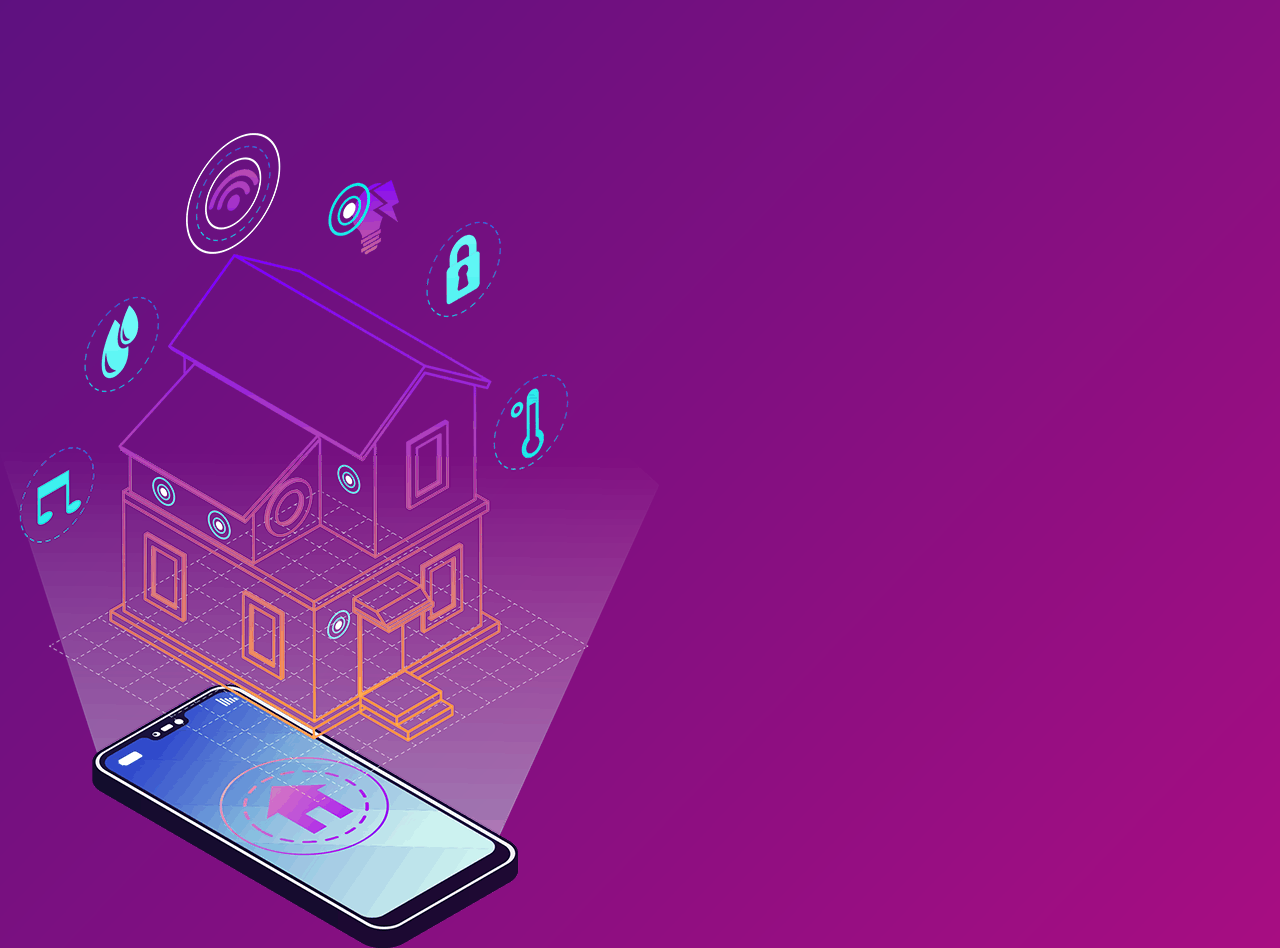
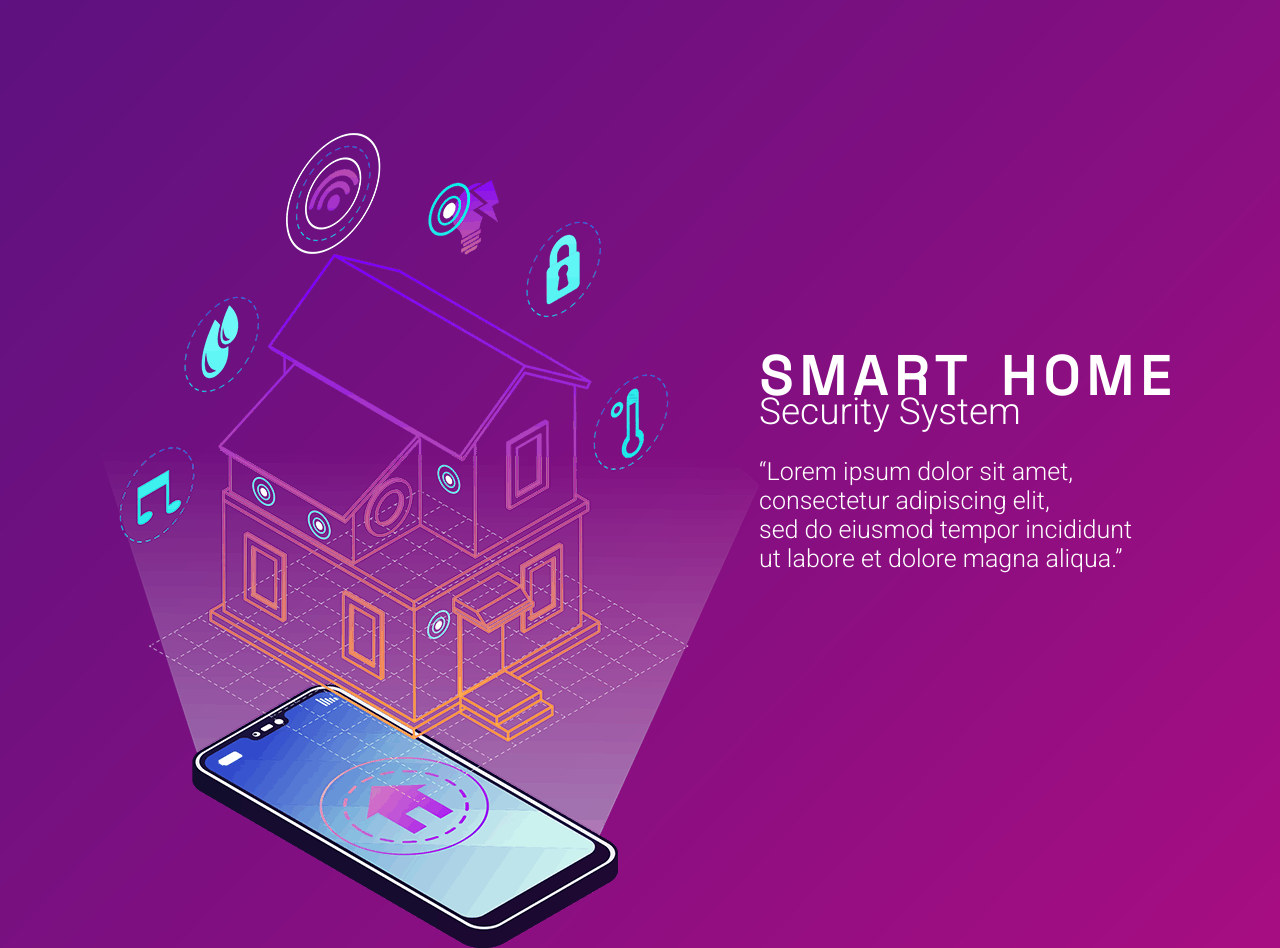
Before and after one commit to ArtemMartynow/future-is-now, a website built with Vite: page index.html in a window 1280 px wide. Shown: the part 820-1768 px from the top of the page. Built offline with nearby package versions, Linux system fonts and the light colour scheme.

Commit message:
added style for smart-home

```diff
--- a/index.html
+++ b/index.html
@@ -43,8 +43,8 @@
         <h2 class="smart-home__title">SMART HOME</h2>
         <h3 class="smart-home__subtitle">Security System</h3>
         <p class="smart-home__text text">
-          “Lorem ipsum dolor sit amet, consectetur
-          adipiscing elit, sed do eiusmod tempor
+          “Lorem ipsum dolor sit amet,<br> consectetur
+          adipiscing elit,<br> sed do eiusmod tempor
           incididunt ut labore et dolore magna aliqua.”
         </p>
       </div>
--- a/src/assets/scss/body.scss
+++ b/src/assets/scss/body.scss
@@ -22,4 +22,10 @@ body {
         top: 1717%;
         z-index: -1;
     }
+    .text {
+        font-size: 25px;
+        color: #fff;
+        font-family: 'Roboto', sans-serif;
+        font-weight: 100;
+    }
 }
--- /dev/null
+++ b/src/assets/scss/smart-home.scss
@@ -0,0 +1,35 @@
+.smart-home {
+    height: 815px;
+    display: flex;
+    justify-content: space-between;
+    color: #fff;
+    margin-left: 100px;
+    margin-right: 201px;
+    margin-bottom: 33px;
+    .smart-home__content {
+        .smart-home__title {
+            font-size: 54px;
+            font-family: 'Space Grotesk', sans-serif;
+            width: 422px;
+            height: 40px;
+            line-height: 42px;
+            word-spacing: 8px;
+            letter-spacing: 7px;
+            margin: 0;
+            padding-top: 223px;
+        }
+        .smart-home__subtitle {
+            font-family: 'Roboto', sans-serif;
+            font-size: 37px;
+            font-weight: 100;
+            width: 294px;
+            height: 36px;
+            margin: 0;
+            line-height: 32px;
+        }
+        .smart-home__text {
+            width: 400px;
+            height: 124px;
+        }
+    }
+}
```
